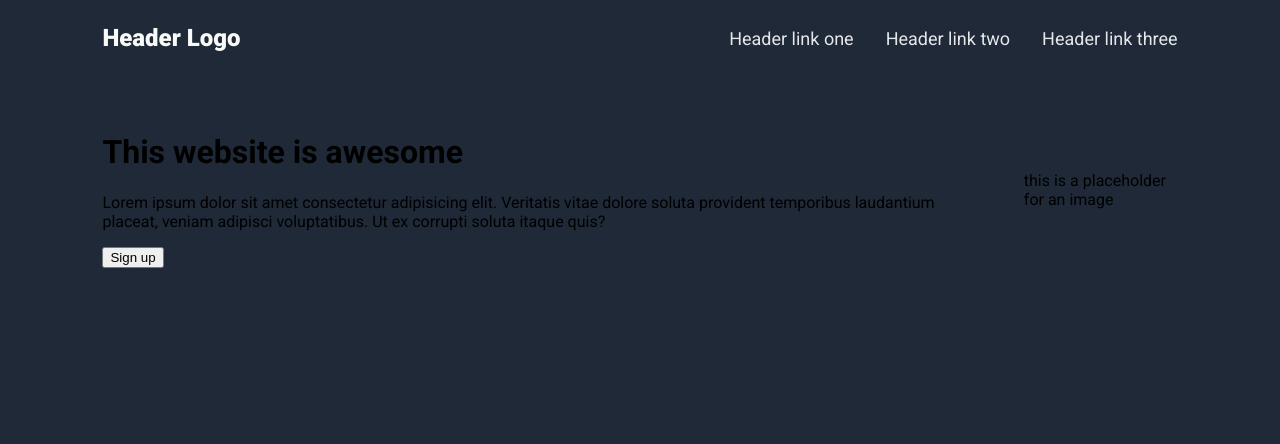
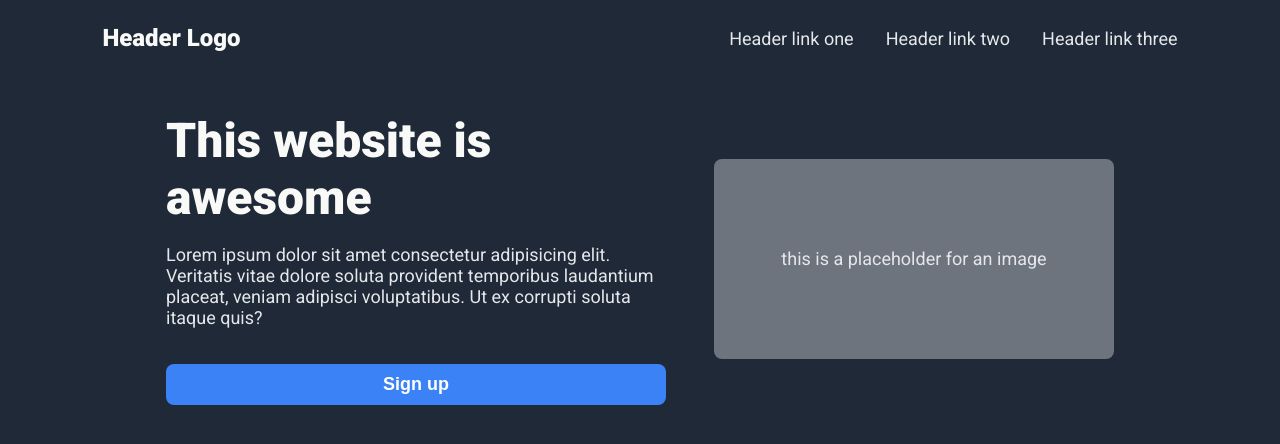
Before and after one commit to Azazel1169/odin-landing-page, a plain HTML site: page index.html in a window 1280 px wide. Drawn offline with Linux system fonts and the light colour scheme.

Commit message:
finished hero section

```diff
--- a/style.css
+++ b/style.css
@@ -37,6 +37,8 @@ body {
   color: #3b82f6;
 }
 
+
+
 /* Hero Styles */
 #hero {
   display: flex;
@@ -46,3 +48,52 @@ body {
   padding: 60px 8vw;
   gap: 48px;
 }
+
+.hero-left {
+  max-width: 500px;
+  display: flex;
+  flex-direction: column;
+  gap: 18px;
+}
+
+.hero-left h1 {
+  font-size: 48px;
+  color: #f9faf8;
+  font-weight: 900;
+  margin: 0;
+}
+
+.hero-left p {
+  font-size: 18px;
+  color: #e5e7eb;
+  margin: 0;
+}
+
+#hero-signup {
+  background: #3b82f6;
+  color: #fff;
+  border: none;
+  border-radius: 8px;
+  padding: 10px 32px;
+  font-size: 18px;
+  font-weight: bold;
+  margin-top: 18px;
+  cursor: pointer;
+  transition: background 0.2s ease;
+}
+
+#hero-signup:hover {
+  background: #2563eb;
+}
+
+.hero-right #hero-pic {
+  background: #6d747d;
+  color: #e5e7eb;
+  width: 400px;
+  height: 200px;
+  display: flex;
+  justify-content: center;
+  align-items: center;
+  font-size: 18px;
+  border-radius: 8px
+}
```
